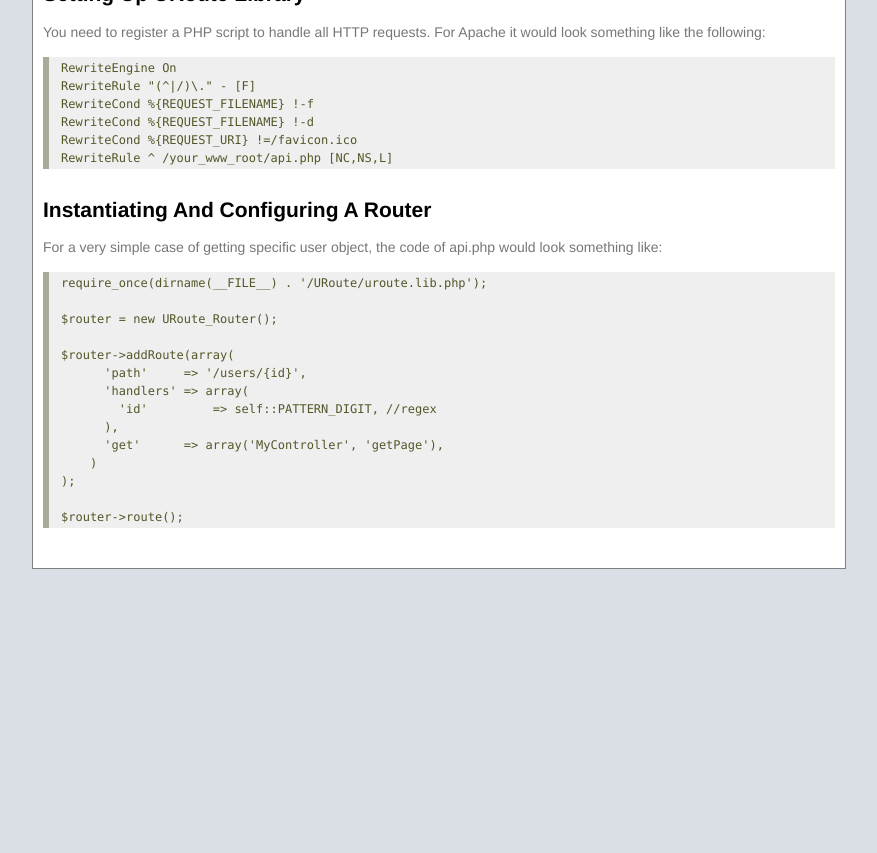
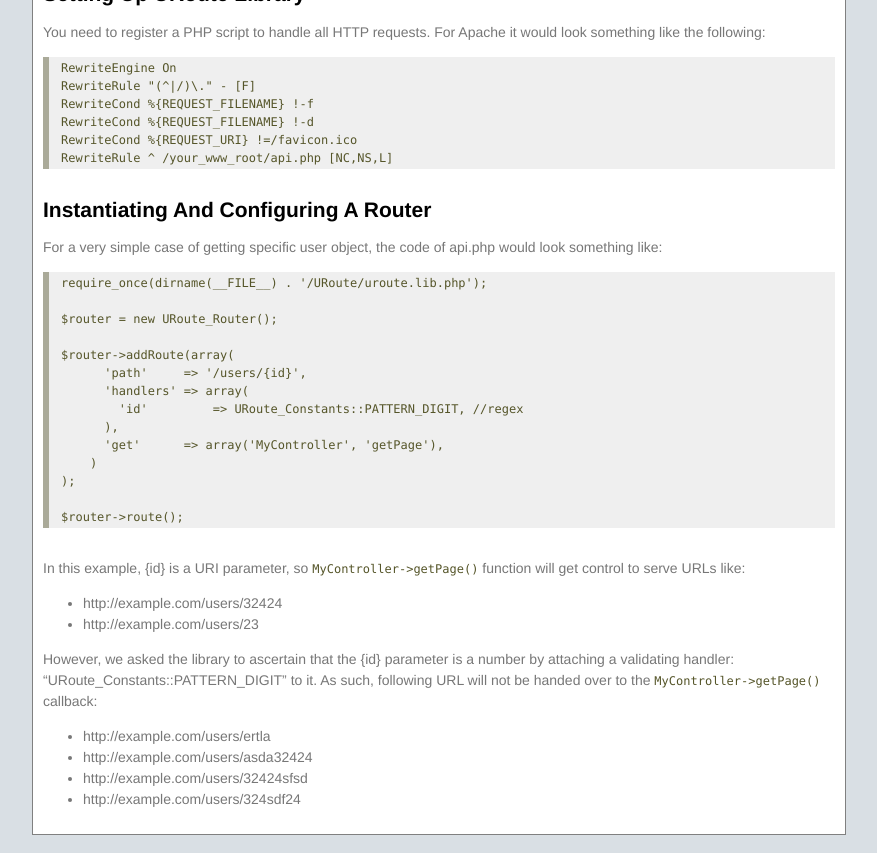
Before and after one commit to ioseb/URoute, a Jekyll site: the page built from index.md, in a window 1280 px wide. Shown: the part 320-1173 px from the top of the page, without its empty margins (289-1166 px from the left). Built offline with Jekyll 4.4.1, drawn with Linux system fonts in a browser that asks for light colours; nearby versions of some CDN libraries; Markdown is read by kramdown in place of the engine named in the settings; before the commit the page ends 907 px from its top, so only the background shows below that.

Commit message:
documentation update

```diff
--- a/index.md
+++ b/index.md
@@ -40,7 +40,7 @@ $router = new URoute_Router();
 $router->addRoute(array(
       'path'     => '/users/{id}',
       'handlers' => array(
-        'id'         => self::PATTERN_DIGIT, //regex
+        'id'         => URoute_Constants::PATTERN_DIGIT, //regex
       ),
       'get'      => array('MyController', 'getPage'),
     )
@@ -48,3 +48,15 @@ $router->addRoute(array(
 
 $router->route();
 </pre>
+
+In this example, {id} is a URI parameter, so `MyController->getPage()` function will get control to serve URLs like:
+
+* http://example.com/users/32424
+* http://example.com/users/23
+
+However, we asked the library to ascertain that the {id} parameter is a number by attaching a validating handler: "URoute_Constants::PATTERN_DIGIT" to it. As such, following URL will not be handed over to the `MyController->getPage()` callback:
+
+* http://example.com/users/ertla
+* http://example.com/users/asda32424
+* http://example.com/users/32424sfsd
+* http://example.com/users/324sdf24
```
